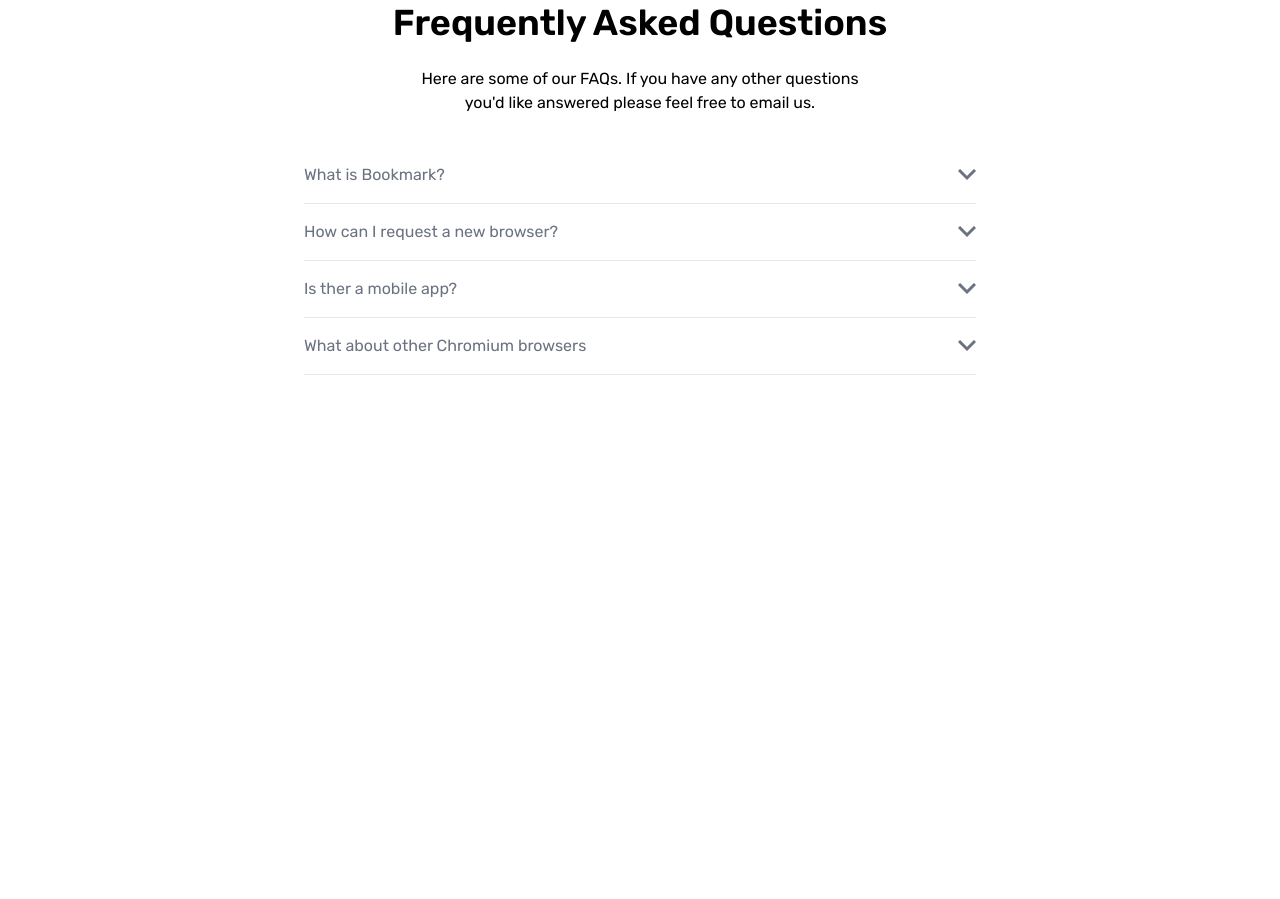
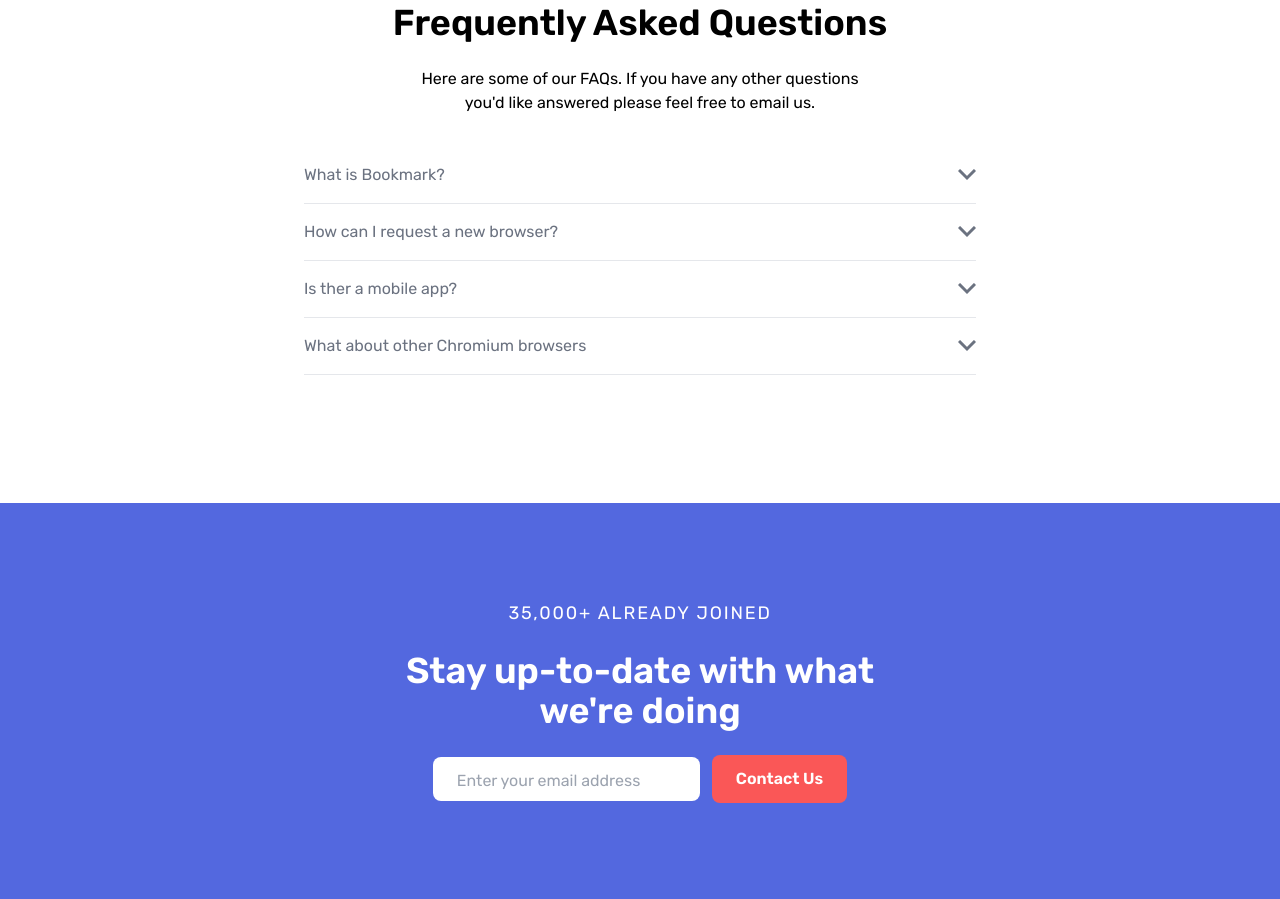
Before and after one commit to Shafayet-Shawal96/Bookmark-website, a website: page index.html in a window 1280 px wide. Shown: the part 2227-3126 px from the top of the page. Before the commit the page ends 2730 px from the top, so only its background shows below. Drawn offline with Linux system fonts and the light colour scheme.

Commit message:
newsletter section done

```diff
--- a/index.html
+++ b/index.html
@@ -1,5 +1,5 @@
 <!DOCTYPE html>
-<html lang="en">
+<html lang="en" class="scroll-smooth">
   <head>
     <meta charset="UTF-8" />
     <meta http-equiv="X-UA-Compatible" content="IE=edge" />
@@ -519,5 +519,44 @@
         </div>
       </div>
     </section>
+
+    <!-- Newsletter Section -->
+    <section id="newsletter" class="bg-softBlue">
+      <!-- Main Container -->
+      <div class="max-w-lg mx-auto py-24">
+        <p
+          class="mb-6 text-lg tracking-widest text-center text-white uppercase"
+        >
+          35,000+ Already Joined
+        </p>
+        <h2
+          class="px-3 mb-6 text-3xl font-semibold text-center text-white md:text-4xl"
+        >
+          Stay up-to-date with what we're doing
+        </h2>
+
+        <!-- Form -->
+        <form
+          class="flex flex-col items-start justify-center max-w-2xl mx-auto space-y-6 text-base px-6 md:flex-row md:space-y-0 md:space-x-4 md:px-0"
+        >
+          <!-- Input & Button Container -->
+          <div
+            class="flex flex-col justify-between items-center mx-auto md:flex-row md:mx-0"
+          >
+            <input
+              type="text"
+              class="flex-1 px-6 pt-3 pb-2 mb-4 rounded-lg border-1 border-white focus:outline-none md:mr-3 md:mb-0"
+              placeholder="Enter your email address"
+            />
+
+            <input
+              type="submit"
+              class="inline-flex px-6 py-3 font-semibold text-center text-white duration-200 transform rounded-lg cursor-pointer focus:outline-none bg-softRed hover:opacity-90"
+              value="Contact Us"
+            />
+          </div>
+        </form>
+      </div>
+    </section>
   </body>
 </html>
```
Also changed, not shown: css/style.css.
